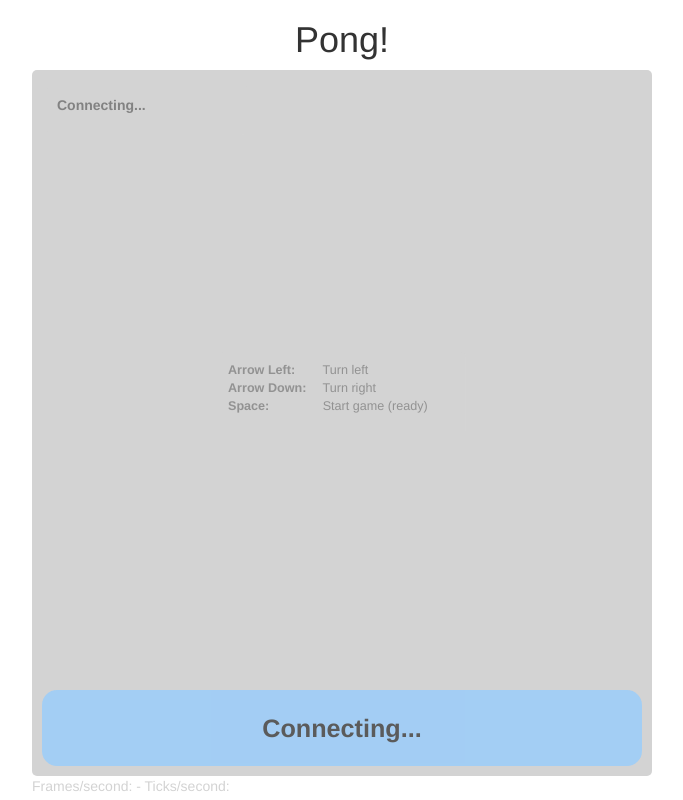
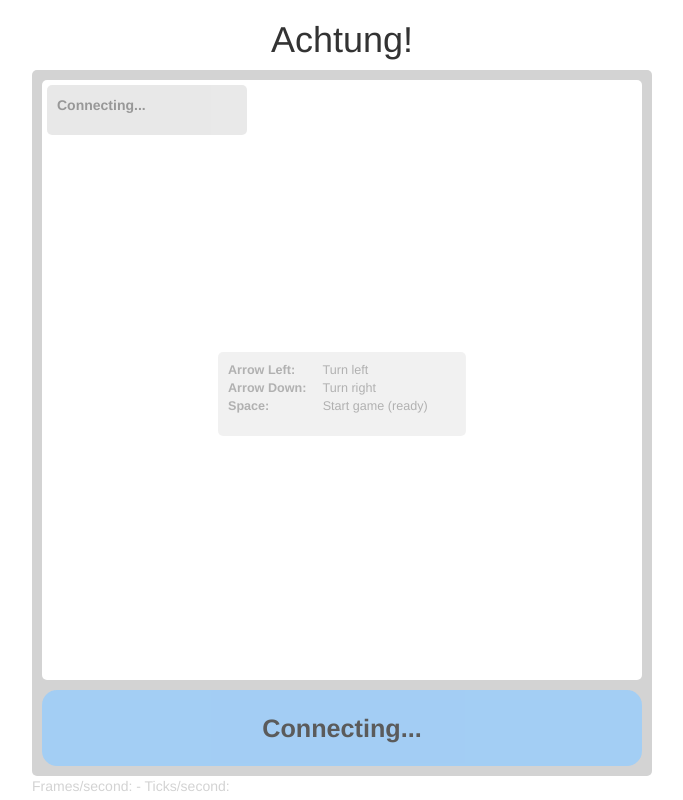
Before and after one commit to totalorder/websockthat, a plain HTML site: page achtung/play.html in a window 1280 px wide. Shown: the whole page, without its empty margins (298-981 px from the left). Drawn offline with nearby package versions, Linux system fonts and the light colour scheme.

Commit message:
organized all game-specific files into separate folders and added a config-file argument to the runserver.js-script. run "node runserver.js achtung/config.js" to start

```diff
--- a/achtung_client.js
+++ b/achtung/client.js
@@ -1,12 +1,12 @@
 "use strict";
 
-var communication = require("./communication.js");
-var websocktransport = require("./websocktransport.js");
-var world = require("./world.js");
-var input = require("./input.js");
-var config = require("./config.js");
-var game = require("./" + config.CONFIG.game_package + ".js");
-var ui = require("./ui.js");
+var communication = require("../communication.js");
+var websocktransport = require("../websocktransport.js");
+var world = require("../world.js");
+var input = require("../input.js");
+var config = require(CONFIG_FILE);
+var game = require("../" + config.CONFIG.game_package + "/game.js");
+var ui = require("../ui.js");
 
 var _ = require('underscore')._;
 
@@ -17,9 +17,9 @@ var _ = require('underscore')._;
         client_world = null,
         _ui = new ui.UI(".game-area", "#canvas", ".stats-box", ".toast", ".lobby", ".keyinfo-box"),
         start_key_text = is_touch_device ? "Touch screen" : "Press space",
-
         _init = function () {
             // Create a new WebSocket client
+            console.log('connecting to: ws://' + config.CONFIG.connect_to_address + ':' + config.CONFIG.connect_to_port + '/');
             var web_socket = new window.WebSocket('ws://' + config.CONFIG.connect_to_address + ':' + config.CONFIG.connect_to_port + '/'),
                 player_name = window.location.search.split("?screen_name=")[1];
                 // Set up settings for the local player
@@ -153,7 +153,8 @@ var _ = require('underscore')._;
                 var info = document.createElement("li");
                 info.innerHTML = packet.connected_players + "/" + packet.max_players + " connected, " +
                     packet.players_ready + "/" + packet.min_players + " ready";
-                _ui.createToast("Waiting for other players...", start_key_text + " to start! (" + (packet.connected_players - packet.players_ready) + " players not ready)");
+                _ui.createToast("Waiting for other players...", start_key_text + " to start! (" +
+                    (Math.max(packet.connected_players, config.CONFIG.min_players) - packet.players_ready) + " players not ready)");
 
                 _ui.addStatsBoxLine(info);
                 _.each(packet.player_infos, function (player_info) {
--- /dev/null
+++ b/achtung/config.js
@@ -0,0 +1,15 @@
+"use strict";
+
+(function (exports) {
+    exports.CONFIG = {
+        game_package : 'achtung',
+        start_countdown : 3,
+        bind_to_address : '127.0.0.1',
+        bind_to_port : 2323,
+        connect_to_address : '127.0.0.1',
+        connect_to_port : 2323,
+        max_players : 4,
+        min_players : 1
+    };
+
+})(typeof exports === 'undefined'? this['config']={}: exports);
--- a/achtung.js
+++ b/achtung/game.js
@@ -11,11 +11,11 @@
 "use strict";
 var _ = require('underscore')._;
 
-var renderer = require('./renderer.js');
-var websocktransport = require('./websocktransport.js');
-var input = require('./input.js');
+var renderer = require('../renderer.js');
+var websocktransport = require('../websocktransport.js');
+var input = require('../input.js');
 
-(function(exports){
+(function (exports) {
     /**
      * Simulator for the game Achtung
      * Implements the Simulator-interface
@@ -792,4 +792,4 @@ var input = require('./input.js');
         _test_options = test_options;
     }
 
-})(typeof exports === 'undefined'? this['achtung']={}: exports);
+})(typeof exports === 'undefined'? this['game']={}: exports);
--- a/pongsite/play.html
+++ b/achtung/play.html
@@ -4,12 +4,12 @@
     <title>Achtung die Kurve - Websocket clone</title>
     <meta name="viewport" content="width=device-width, user-scalable=no">
     <link rel="stylesheet" href="http://netdna.bootstrapcdn.com/bootstrap/3.0.0-rc1/css/bootstrap.min.css">
-    <link rel="stylesheet" href="pongsite.css">
+    <link rel="stylesheet" href="style.css">
 </head>
 <body>
     <div class="play-container">
         <div class="title-heading">
-            <h1>Pong!</h1>
+            <h1>Achtung!</h1>
         </div>
 
         <div class="game-area">
@@ -46,17 +46,18 @@
             <div id="debug_message"></div>
             <div id="log"></div>
         </div>
+        <script type="text/javascript">var CONFIG_FILE="config.js"</script>
+        <script type="text/javascript" src="config.js"></script>
         <script type="text/javascript" src="../fakerequire.js"></script>
         <script type="text/javascript" src="../underscore.js"></script>
         <script type="text/javascript" src="../communication.js"></script>
         <script type="text/javascript" src="../websocktransport.js"></script>
         <script type="text/javascript" src="../input.js"></script>
         <script type="text/javascript" src="../renderer.js"></script>
-        <script type="text/javascript" src="../config.js"></script>
-        <script type="text/javascript" src="../pong.js"></script>
+        <script type="text/javascript" src="game.js"></script>
         <script type="text/javascript" src="../world.js"></script>
         <script type="text/javascript" src="../ui.js"></script>
-        <script type="text/javascript" src="../pong_client.js"></script>
+        <script type="text/javascript" src="client.js"></script>
     </div>
 </body>
 </html>
--- a/fakerequire.js
+++ b/fakerequire.js
@@ -3,8 +3,8 @@ var require = function (module_name) {
         module_name = module_name.substring(0, module_name.length - 3);
     }
 
-    if (module_name.indexOf("/") !== -1) {
-        module_name = module_name.substring(module_name.indexOf("/") + 1, module_name.length);
+    if (module_name.lastIndexOf("/") !== -1) {
+        module_name = module_name.substring(module_name.lastIndexOf("/") + 1, module_name.length);
     }
 
     if (module_name === "underscore") {
--- a/pong_client.js
+++ b/pong/client.js
@@ -1,11 +1,12 @@
 "use strict";
 
-var communication = require("./communication.js");
-var websocktransport = require("./websocktransport.js");
-var world = require("./world.js");
-var input = require("./input.js");
-var config = require("./config.js");
-var ui = require("./ui.js");
+var communication = require("../communication.js");
+var websocktransport = require("../websocktransport.js");
+var world = require("../world.js");
+var input = require("../input.js");
+var config = require(CONFIG_FILE);
+var game = require("../" + config.CONFIG.game_package + "/game.js");
+var ui = require("../ui.js");
 
 var _ = require('underscore')._;
 
@@ -112,8 +113,6 @@ var _ = require('underscore')._;
              */
             web_socket.registerReceivedPacketCallback(communication.PACKET_TYPES.START_DATA, null, function (packet) {
 
-                //_ui.setCanvasSize(packet.options.GAME_WIDTH, packet.options.GAME_HEIGHT);
-
                 // Create a new World passing along the game-options received from the server
                 // Passing in our WebSocketTickReceiver will let the World notify it when the game starts and what
                 // players will be in the game. The InputHandler will then be able to input data directly into
@@ -123,7 +122,7 @@ var _ = require('underscore')._;
                 // Set the input_device for the local player to our LocalInputDevice and set it's input_sender
                 // to a WebSocketInputSender that will relay all input-commands to the server
                 _.each(packet.players, function (player_data) {
-                    if(player_data.you) {
+                    if (player_data.you) {
                         player_data.input_device = input_device;
                         player_data.input_handler = input_sender;
                     }
@@ -154,7 +153,8 @@ var _ = require('underscore')._;
                 var info = document.createElement("li");
                 info.innerHTML = packet.connected_players + "/" + packet.max_players + " connected, " +
                     packet.players_ready + "/" + packet.min_players + " ready";
-                _ui.createToast("Waiting for other players...", start_key_text + " to start! (" + (packet.connected_players - packet.players_ready) + " players not ready)");
+                _ui.createToast("Waiting for other players...", start_key_text + " to start! (" +
+                    (Math.max(packet.connected_players, config.CONFIG.min_players) - packet.players_ready) + " players not ready)");
 
                 _ui.addStatsBoxLine(info);
                 _.each(packet.player_infos, function (player_info) {
--- a/pong.js
+++ b/pong/game.js
@@ -1,8 +1,9 @@
 "use strict";
 var _ = require('underscore')._;
-var renderer = require('./renderer.js');
-var websocktransport = require('./websocktransport.js');
-var input = require('./input.js');
+
+var renderer = require('../renderer.js');
+var websocktransport = require('../websocktransport.js');
+var input = require('../input.js');
 
 (function (exports) {
     exports.PongSimulator = function (tick_sender, options) {
@@ -359,4 +360,4 @@ var input = require('./input.js');
         _test_options = test_options;
     };
 
-})(typeof exports === 'undefined'? this['pong']={}: exports);
+})(typeof exports === 'undefined'? this['game']={}: exports);
--- a/runserver.js
+++ b/runserver.js
@@ -1,3 +1,6 @@
 "use strict";
-
+GLOBAL.CONFIG_FILE = "./config.js";
+if (process.argv.length > 2) {
+    GLOBAL.CONFIG_FILE = "./" + process.argv[2];
+}
 var s = require("./server.js").Server();
--- a/server.js
+++ b/server.js
@@ -16,10 +16,10 @@
 var WebSocketServer = require('ws').Server,
     communication = require("./communication.js"),
     websocktransport = require('./websocktransport.js'),
+    config = require(CONFIG_FILE),
     world = require('./world.js'),
     input = require('./input.js'),
-    config = require("./config.js"),
-    game = require("./" + config.CONFIG.game_package + ".js");
+    game = require("./" + config.CONFIG.game_package + "/game.js");
 
 var _ = require('underscore')._;
 
--- a/world.js
+++ b/world.js
@@ -14,8 +14,8 @@ var _ = require('underscore')._;
 var renderer = require('./renderer.js');
 var websocktransport = require('./websocktransport.js');
 var input = require('./input.js');
-var config = require("./config.js"),
-    game = require("./" + config.CONFIG.game_package + ".js");
+var config = require(CONFIG_FILE),
+    game = require("./" + config.CONFIG.game_package + "/game.js");
 
 (function(exports){
     /**
@@ -34,7 +34,7 @@ var config = require("./config.js"),
      * @param render - Boolean saying if the simulation should be rendered or not
      */
     exports.World = function (tick_sender, input_sender, tick_receiver, options, render) {
-        console.log("creating the world!");
+        console.log("creating the " + config.CONFIG.game_package + " world!");
 
         // Create an instance of the specified game simulator
         var simulator = game.getSimulatorClass()(tick_sender, options),
```
Also changed, not shown: achtung/index.html (renamed from achtungsite/landing.html, +1 -1 lines), pong/config.js (added, +15 -0 lines), pong/index.html (renamed from pongsite/landing.html, +3 -3 lines), pong/play.html (renamed from achtungsite/play.html, +7 -6 lines), achtung/style.css (renamed from achtungsite/achtungsite.css), pong/style.css (renamed from pongsite/pongsite.css).
